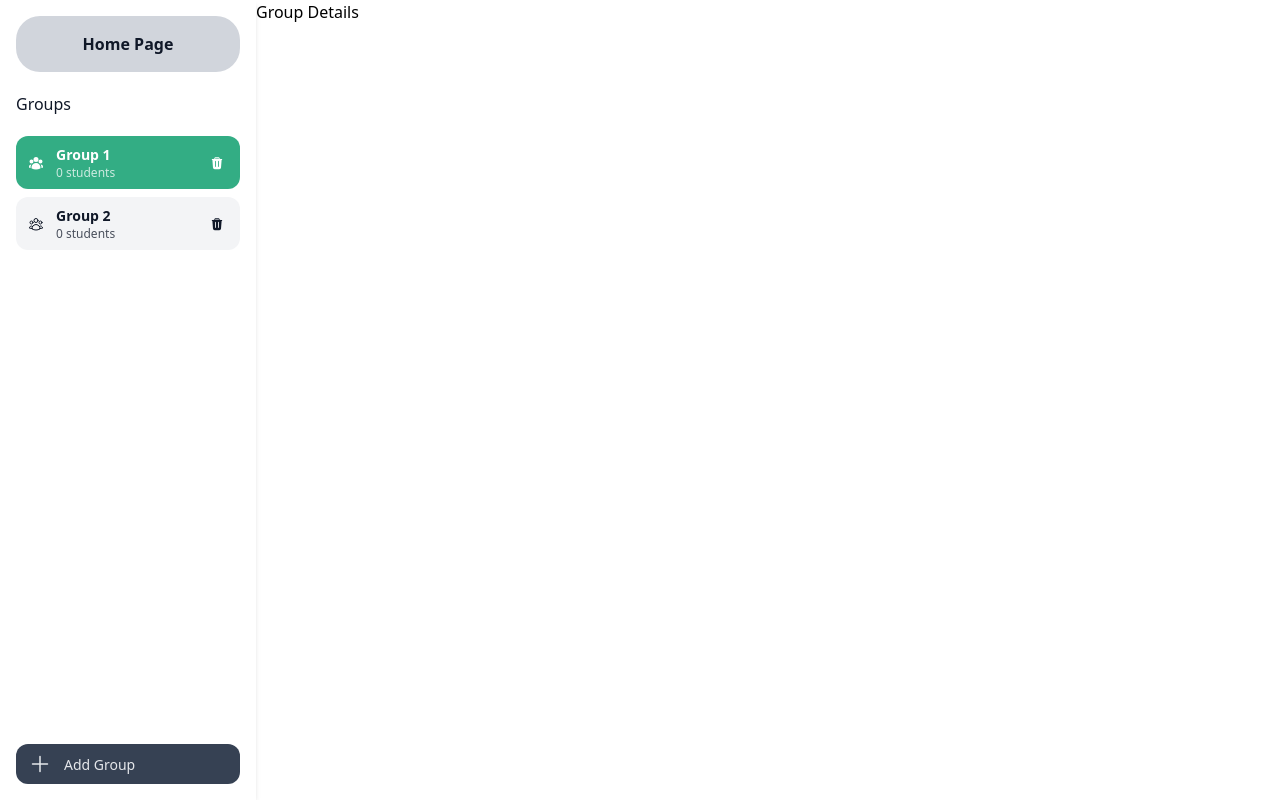
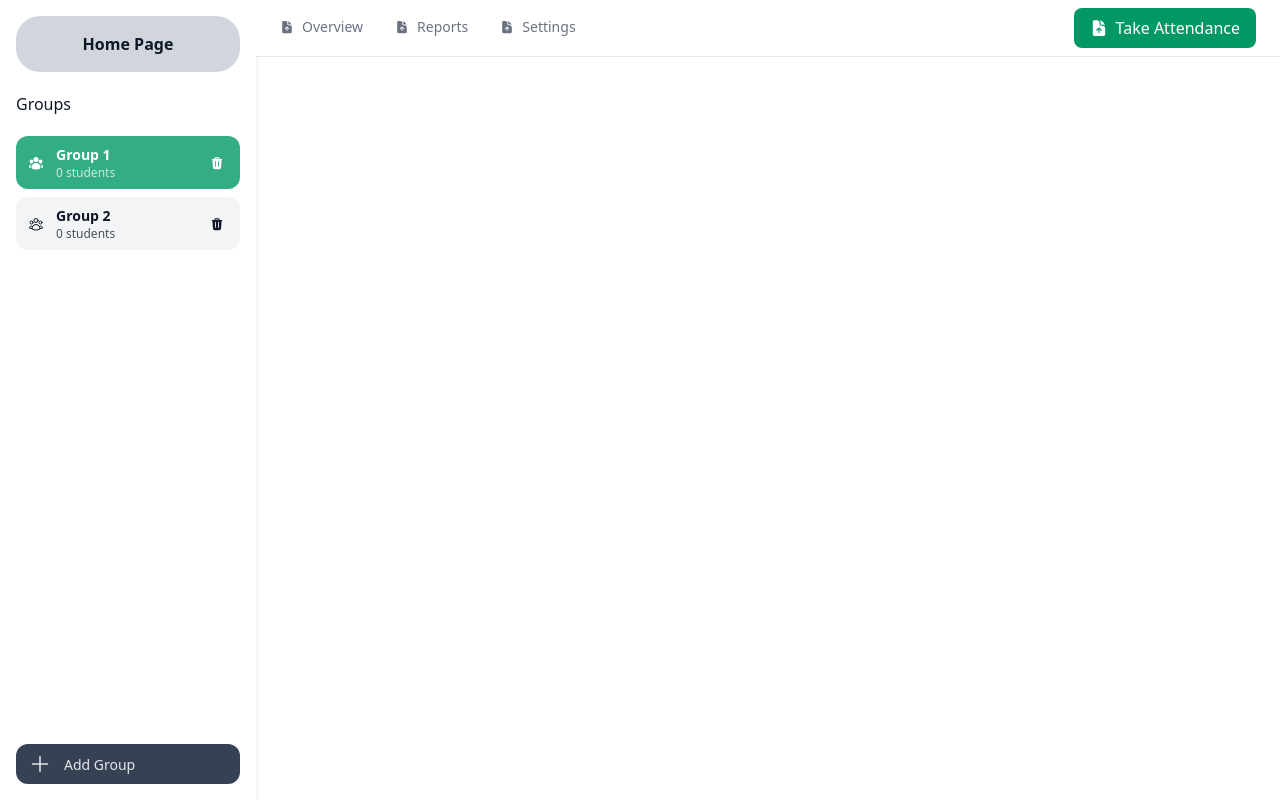
Before and after one commit to AhmedSabrye/Attendo, a React (Vite) app: page /groups/1 in a window 1280 px wide. Built offline with nearby package versions, Linux system fonts and the light colour scheme.

Commit message:
Enhance routing for groups: replace placeholder with GroupPlaceholder component, add GroupLayout for group details, and introduce nested routes for overview, reports, and settings. Update Sidebar links to direct to the overview page.

```diff
--- /dev/null
+++ b/src/components/GroupHeader.tsx
@@ -0,0 +1,52 @@
+import React from "react";
+import { HiDocumentArrowUp } from "react-icons/hi2";
+import { NavLink, useParams } from "react-router";
+
+interface Tab {
+  id: string;
+  label: string;
+  icon?: React.ReactNode;
+  to: string;
+}
+
+const tabs: Tab[] = [
+  { id: "overview", label: "Overview",to:"/groups/:groupId/overview", icon: <HiDocumentArrowUp /> },
+  { id: "reports", label: "Reports",to:"/groups/:groupId/reports", icon: <HiDocumentArrowUp /> },
+  { id: "settings", label: "Settings",to:"/groups/:groupId/settings", icon: <HiDocumentArrowUp />,
+  },
+];
+
+export default function GroupHeader() {
+  // const tabId = useLocation().pathname.split("/").pop();
+  const { groupId } = useParams();
+
+
+  return (
+    <div className="bg-white border-b border-gray-200">
+      <div className="px-6">
+        <nav className="flex gap-8">
+          {tabs.map((tab) => (
+            <NavLink
+              key={tab.id}
+              to={tab.to.replace(":groupId", groupId || "")}
+              className={({ isActive }) => `flex items-center gap-2 py-4 border-b-2 font-medium text-sm transition-colors ${
+                isActive ? "border-emerald-500 text-emerald-600" : "border-transparent text-gray-500 hover:text-gray-700"
+              }`}
+            >
+              {tab.icon && tab.icon}
+              {tab.label}
+            </NavLink>
+          ))}
+          {
+            <button
+              className="flex items-center gap-2 px-4 py-2 bg-emerald-600 text-white rounded-lg hover:bg-emerald-700 transition-colors ml-auto my-2"
+            >
+              <HiDocumentArrowUp className="text-lg" />
+              Take Attendance
+            </button>
+          }
+        </nav>
+      </div>
+    </div>
+  );
+}
--- /dev/null
+++ b/src/components/GroupLayout.tsx
@@ -0,0 +1,11 @@
+import { Outlet } from "react-router";
+import GroupHeader from "./GroupHeader";
+
+export default function GroupLayout() {
+  return (
+    <div>
+      <GroupHeader />
+      <Outlet />
+    </div>
+  );
+}
--- /dev/null
+++ b/src/components/GroupPlaceholder.tsx
@@ -0,0 +1,10 @@
+import { HiUserGroup } from "react-icons/hi2";
+
+export default function GroupPlaceholder() {
+  return (
+    <div className="flex flex-col items-center justify-center h-full">
+      <HiUserGroup className="text-4xl text-gray-400" />
+      <h1 className="text-2xl font-bold text-gray-400">Select a group</h1>
+    </div>
+  )
+}
--- a/src/components/Sidebar.tsx
+++ b/src/components/Sidebar.tsx
@@ -17,10 +17,7 @@ const groups: Group[] = [
 export default function GroupsSidebar() {
   const { groupId } = useParams();
 
-  const handleDeleteGroup = (
-    e: React.MouseEvent<HTMLButtonElement>,
-    group: Group
-  ) => {
+  const handleDeleteGroup = (e: React.MouseEvent<HTMLButtonElement>, group: Group) => {
     e.preventDefault();
     e.stopPropagation();
     if (window.confirm(`Are you sure you want to delete "${group.name}"?`)) {
@@ -36,22 +33,14 @@ export default function GroupsSidebar() {
       >
         Home Page
       </Link>
-      <h2 className="text-gray-900 text-base font-medium leading-normal mb-5">
-        Groups
-      </h2>
+      <h2 className="text-gray-900 text-base font-medium leading-normal mb-5">Groups</h2>
 
       <div className="flex flex-col gap-2 flex-1 overflow-y-auto">
         {groups.map((group) => (
-          <Link
-            key={group.id}
-            to={`/groups/${group.id}`}
-            className="cursor-pointer w-full"
-          >
+          <Link key={group.id} to={`/groups/${group.id}/overview`} className="cursor-pointer w-full">
             <div
               className={`flex items-center gap-3 px-3 py-2 rounded-xl transition-colors ${
-                parseInt(groupId || "0") === group.id
-                  ? "bg-emerald-600/80 text-white"
-                  : "bg-gray-100 text-gray-900 hover:bg-gray-200"
+                parseInt(groupId || "0") === group.id ? "bg-emerald-600/80 text-white" : "bg-gray-100 text-gray-900 hover:bg-gray-200"
               }`}
             >
               {parseInt(groupId || "0") === group.id ? (
@@ -60,12 +49,8 @@ export default function GroupsSidebar() {
                 <HiOutlineUserGroup className="text-md flex-shrink-0" />
               )}
               <div className="flex-1 min-w-0">
-                <p className="text-sm font-semibold leading-normal truncate">
-                  {group.name}
-                </p>
-                <p className="text-xs opacity-75 truncate">
-                  {group.students?.length || 0} students
-                </p>
+                <p className="text-sm font-semibold leading-normal truncate">{group.name}</p>
+                <p className="text-xs opacity-75 truncate">{group.students?.length || 0} students</p>
               </div>
               <button
                 onClick={(e) => handleDeleteGroup(e, group)}
```
Also changed, not shown: src/router.tsx (+18 -2 lines), 1 other file (tests, documents, lock files or other folders).
